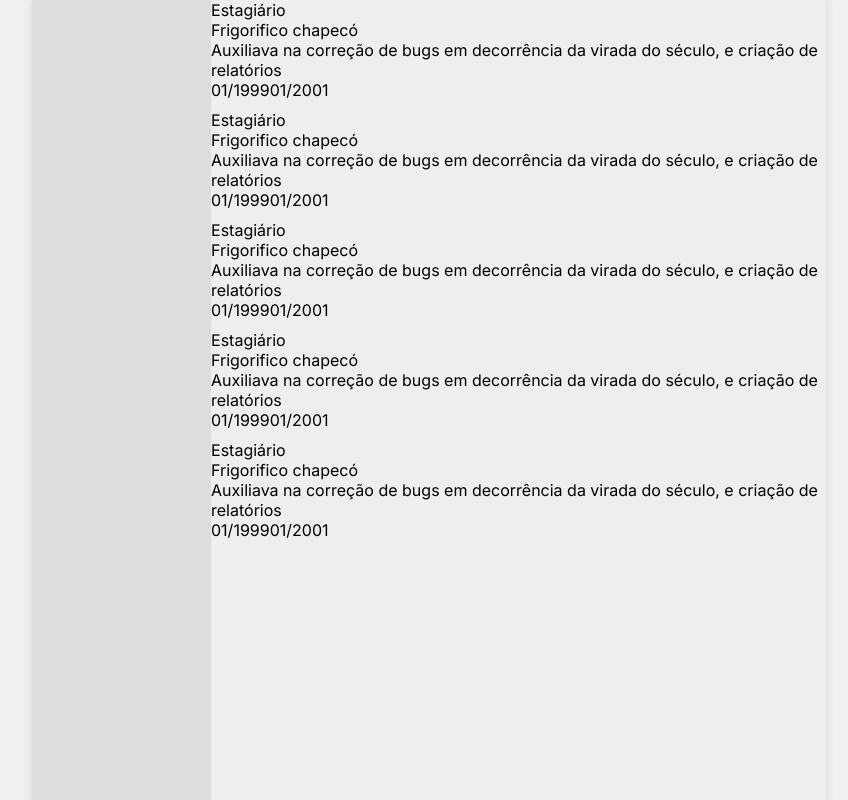
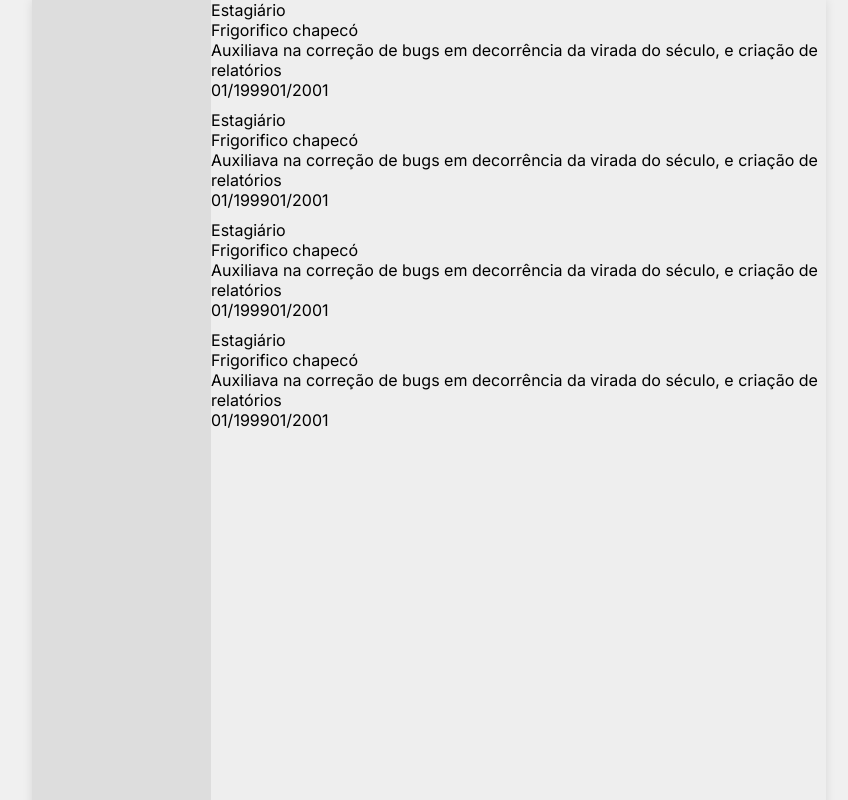
Before and after one commit to eafigueira/curriculo, a Next.js app: page / in a window 1280 px wide. Shown: the top 800 px of the page, without its empty margins (211-1059 px from the left). Built offline with nearby package versions, Linux system fonts and the light colour scheme.

Commit message:
Removi um job

```diff
--- a/src/app/page.tsx
+++ b/src/app/page.tsx
@@ -30,12 +30,6 @@ export default function Home() {
           startDate="01/1999"
           endDate="01/2001">
         </JobCard>
-        <JobCard title="Frigorifico chapecó"
-          position="Estagiário"
-          description="Auxiliava na correção de bugs em decorrência da virada do século, e criação de relatórios"
-          startDate="01/1999"
-          endDate="01/2001">
-        </JobCard>
       </div>
     </div>
   )
```
